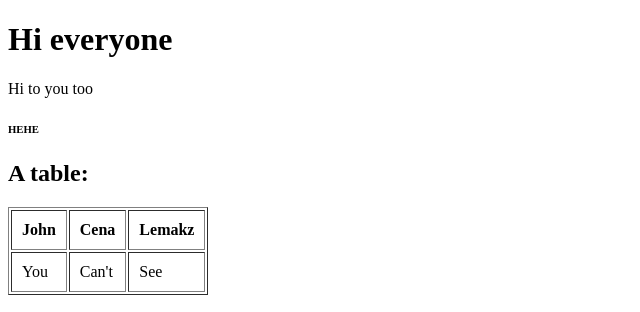
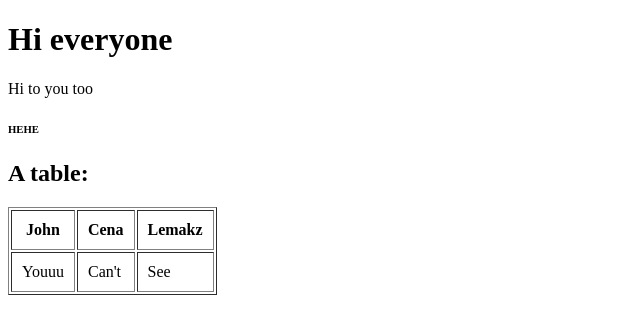
Before and after one commit to nadzmi1234/3179, a plain HTML site: page index.html in a window 1280 px wide. Shown: the top 312 px of the page, without its empty margins (0-640 px from the left). Drawn offline with Linux system fonts and the light colour scheme.

Commit message:
Update index.html

```diff
--- a/index.html
+++ b/index.html
@@ -16,7 +16,7 @@
             <th>Lemakz</th>
         </tr>
         <tr>
-            <td>You</td>
+            <td>Youuu</td>
             <td>Can't</td>
             <td>See</td>
         </tr>
```
